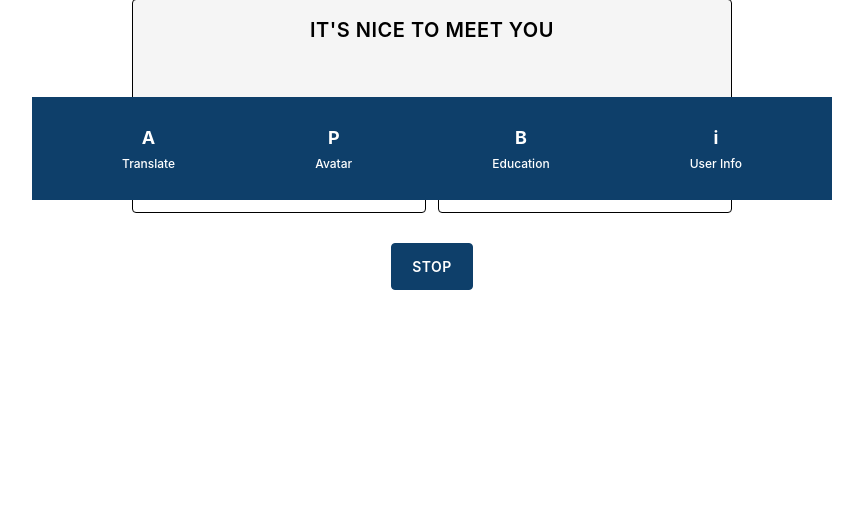
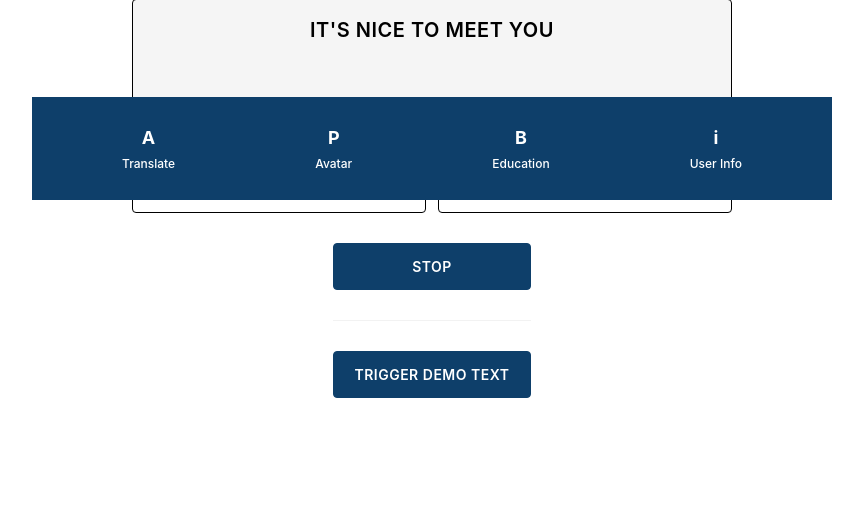
Before and after one commit to Boe6Eod7Nty/HandScribe, a PHP site: page /index.php in a window 1280 px wide. Shown: the part 600-1118 px from the top of the page, without its empty margins (208-1071 px from the left). Before the commit the page ends 890 px from the top, so only its background shows below. Run offline with PHP 8.4, Linux system fonts and the light colour scheme; some libraries are stand-ins or nearby versions.

Commit message:
added demo text button

```diff
--- a/public/index.php
+++ b/public/index.php
@@ -51,8 +51,10 @@ require_once __DIR__ . '/../includes/header.php';
     </div>
 
     <!-- Action Buttons -->
-    <div class="action-buttons">
+    <div class="action-buttons" style="display: flex; flex-direction: column; gap: 15px;">
       <button class="btn-stop">STOP</button>
+      <hr style="width: 100%; margin: 15px 0; border: none; border-top: 1px solid #ccc;">
+      <button class="btn-stop">trigger demo text</button>
     </div>
 
   </div>
```
